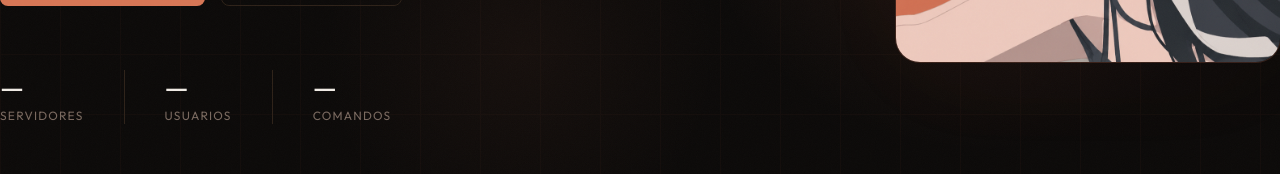
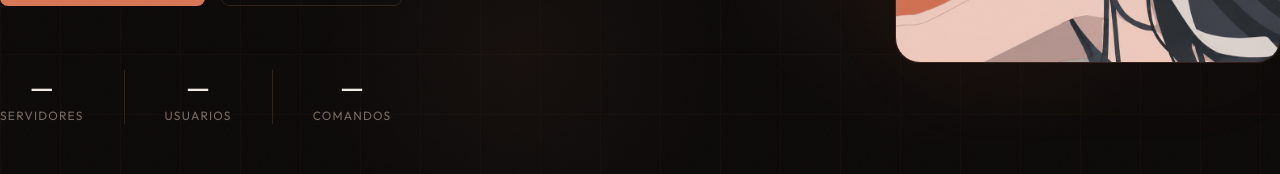
Before and after one commit to caramelhq/Web, a Next.js app: page / in a window 1280 px wide. Shown: the part 546-720 px from the top of the page. Built offline with nearby package versions, Linux system fonts and the light colour scheme; no server answers.

Commit message:
fix(hero): center stats values

```diff
--- a/src/components/Hero.tsx
+++ b/src/components/Hero.tsx
@@ -82,17 +82,17 @@ export default function Hero({ stats }: { stats: BotStats | null }) {
 
             {/* Stats */}
             <div className="flex gap-10 animate-fade-up opacity-0 delay-4">
-              <div>
+              <div className="text-center">
                 <p className="font-display font-700 text-3xl text-text">{fmt(stats?.servers)}</p>
                 <p data-i18n="stats.servers" className="text-muted text-xs font-body uppercase tracking-widest mt-0.5">Servidores</p>
               </div>
               <div className="w-px bg-border" />
-              <div>
+              <div className="text-center">
                 <p className="font-display font-700 text-3xl text-text">{fmt(stats?.users)}</p>
                 <p data-i18n="stats.users" className="text-muted text-xs font-body uppercase tracking-widest mt-0.5">Usuarios</p>
               </div>
               <div className="w-px bg-border" />
-              <div>
+              <div className="text-center">
                 <p className="font-display font-700 text-3xl text-text">{fmt(stats?.commands)}</p>
                 <p data-i18n="stats.commands" className="text-muted text-xs font-body uppercase tracking-widest mt-0.5">Comandos</p>
               </div>
```
